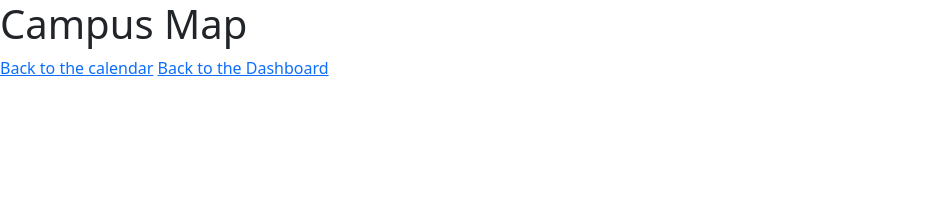
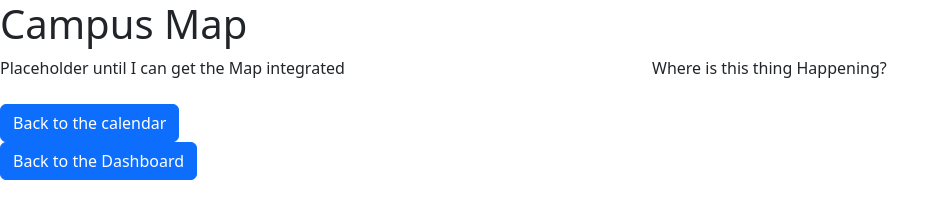
Before and after one commit to A11y-of-Dragons/Campus_Super_Life_App, a plain HTML site: page campus_map.html in a window 1280 px wide. Shown: the whole page, without its empty margins (0-949 px from the left). Drawn offline with nearby package versions, Linux system fonts and the light colour scheme.

Commit message:
added placeholder text to where the map is gonna be as well as functioning buttons

```diff
--- a/campus_map.html
+++ b/campus_map.html
@@ -8,10 +8,20 @@
     <link rel="stylesheet" href ="./css/style.css">
 </head>
   <body>
-    <h1>Campus Map</h1>
-    <script src="https://cdn.jsdelivr.net/npm/bootstrap@5.3.9/dist/js/bootstrap.bundle.min.js" integrity="sha384-WyOxWvTyr1QaMPfiPJSv76iReVthorl5uWlFtZPyK0IEB0hGzo9y5Bp9mYanr8Bu" crossorigin="anonymous"></script>
+
+      <h1>Campus Map</h1>
+      <div class="row">
+        <section class="col-md-6 mb-4">
+            <p1> Placeholder until I can get the Map integrated</p1>
+        </section>
+        <section class="col-md-6 mb-4">
+          <p2>
+            Where is this thing Happening?
+          </p2>
+        </section>
+    </div>
   </body>
 
-<a href="calendar.html">Back to the calendar</a>
-<a href="dashboard.html">Back to the Dashboard</a>
+<footer><a href="calendar.html" class="btn btn-primary">Back to the calendar</a></footer>
+<footer><a href="dashboard.html" class="btn btn-primary">Back to the Dashboard</a></footer>
   </html>
```
